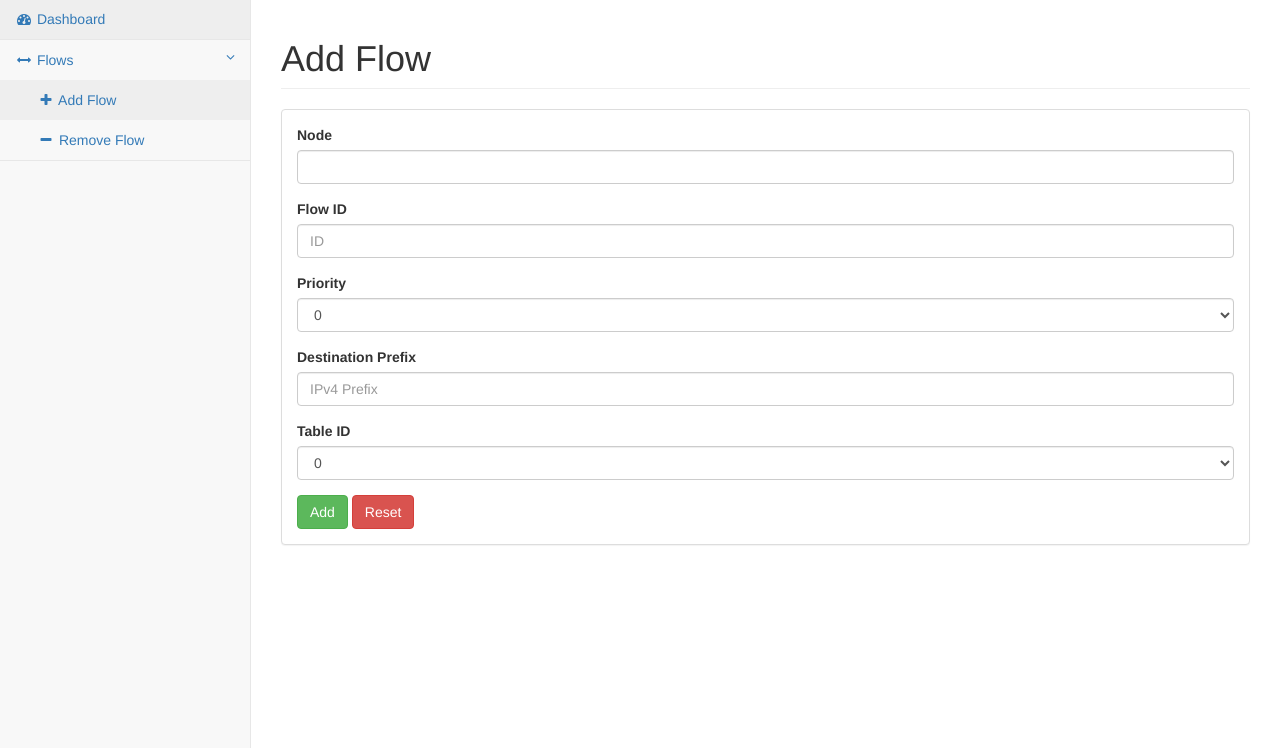
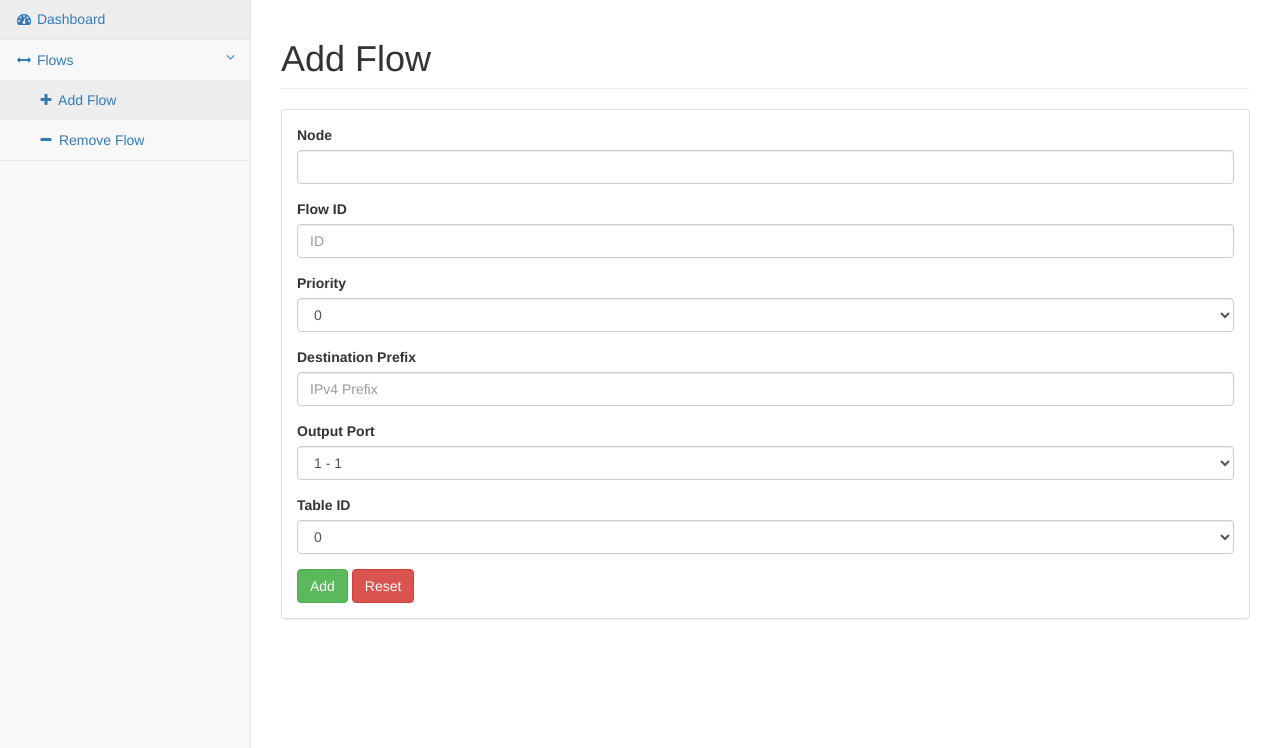
Before and after one commit to lamoni/webopenflow, a Flask app: page /add_flow in a window 1280 px wide. Shown: the part 52-800 px from the top of the page. Run offline with Flask 2, Linux system fonts and the light colour scheme; a database or web service that is not in the repository returns one stand-in record (values such as "Sample title"); data that the repository does not hold is empty; some libraries are stand-ins or nearby versions.

Commit message:
Now pulling openflow nodes from a better REST call.  Also, added node-connector for adding flows

```diff
--- a/app/forms.py
+++ b/app/forms.py
@@ -8,7 +8,7 @@
     flow_priority = StringField('flow_priority')
     flow_destination_prefix = StringField('flow_destination_prefix')
     flow_table_id = StringField('flow_table_id')
-
+    flow_output_port = StringField('flow_output_port')
 
 class RemoveFlowForm(Form):
     flow_key = StringField('flow_key')
--- a/app/templates/add_flow.html
+++ b/app/templates/add_flow.html
@@ -18,7 +18,8 @@
         <label>Node</label>
         {% if 'nodes' in flows_data %}
         <select name="flow_node" class="form-control">
-            {% for key, obj in flows_data['nodes'].iteritems() %}
+            {% for key, obj in flows_output_ports['nodes'].iteritems() %}
+
                 {% for key2 in obj %}
                     <option value="{{key2['id']}}">{{key2['id']}}</option>
                 {% endfor %}
@@ -50,6 +51,20 @@
         <input name="flow_destination_prefix" class="form-control" placeholder="IPv4 Prefix">
     </div>
 
+    <div class="form-group">
+        <label>Output Port</label>
+        <select name="flow_output_port" class="form-control">
+
+            {% for key, obj in flows_output_ports['nodes'].iteritems() %}
+                {% for key2 in obj %}
+                    {% for key3 in key2['node-connector'] %}
+                        <option value="{{key3['id']}}">{{key2['id']}} - {{key3['id']}}</option>
+                    {% endfor %}
+                {% endfor %}
+            {% endfor %}
+
+        </select>
+    </div>
     <div class="form-group">
         <label>Table ID</label>
         <select name="flow_table_id" class="form-control">
--- a/app/views.py
+++ b/app/views.py
@@ -38,12 +38,27 @@
          auth=(app.config['ODL_USERNAME'], app.config['ODL_PASSWORD'])
     )
 
+    flows_data = r.json()
+
+    r = requests.get(
+        'http://'+app.config['ODL_SERVER_IP']+':'+app.config['ODL_SERVER_PORT']+'/restconf/operational/opendaylight-inventory:nodes/',
+        headers={
+            'accept': 'application/json',
+            'content-type': 'application/xml'
+         },
+         auth=(app.config['ODL_USERNAME'], app.config['ODL_PASSWORD'])
+    )
+
+
+    flows_output_ports = r.json()
+
     return render_template(
         'add_flow.html',
         page_title='Add Flow',
         panel_title='Form',
         form=form,
-        flows_data=r.json()
+        flows_data=flows_data,
+        flows_output_ports = flows_output_ports
     )
 
 
@@ -72,12 +87,16 @@
                             <apply-actions>
                                 <action>
                                    <order>0</order>
-                                   <flood-action/>
+                                   <output-action>
+                                        <output-node-connector>
+                                            %s
+                                        </output-node-connector>
+                                   </output-action>
                                 </action>
                             </apply-actions>
                         </instruction>
                     </instructions>
-                </flow>""" % (form.flow_priority.data, form.flow_destination_prefix.data, form.flow_id.data, form.flow_table_id.data)
+                </flow>""" % (form.flow_priority.data, form.flow_destination_prefix.data, form.flow_id.data, form.flow_table_id.data, form.flow_output_port.data)
 
         r = requests.put(
                 'http://'+app.config['ODL_SERVER_IP']+':'+app.config['ODL_SERVER_PORT']+'/restconf/config/opendaylight-inventory:nodes/node/%s/table/%s/flow/%s' % (form.flow_node.data, form.flow_table_id.data, form.flow_id.data),
```
